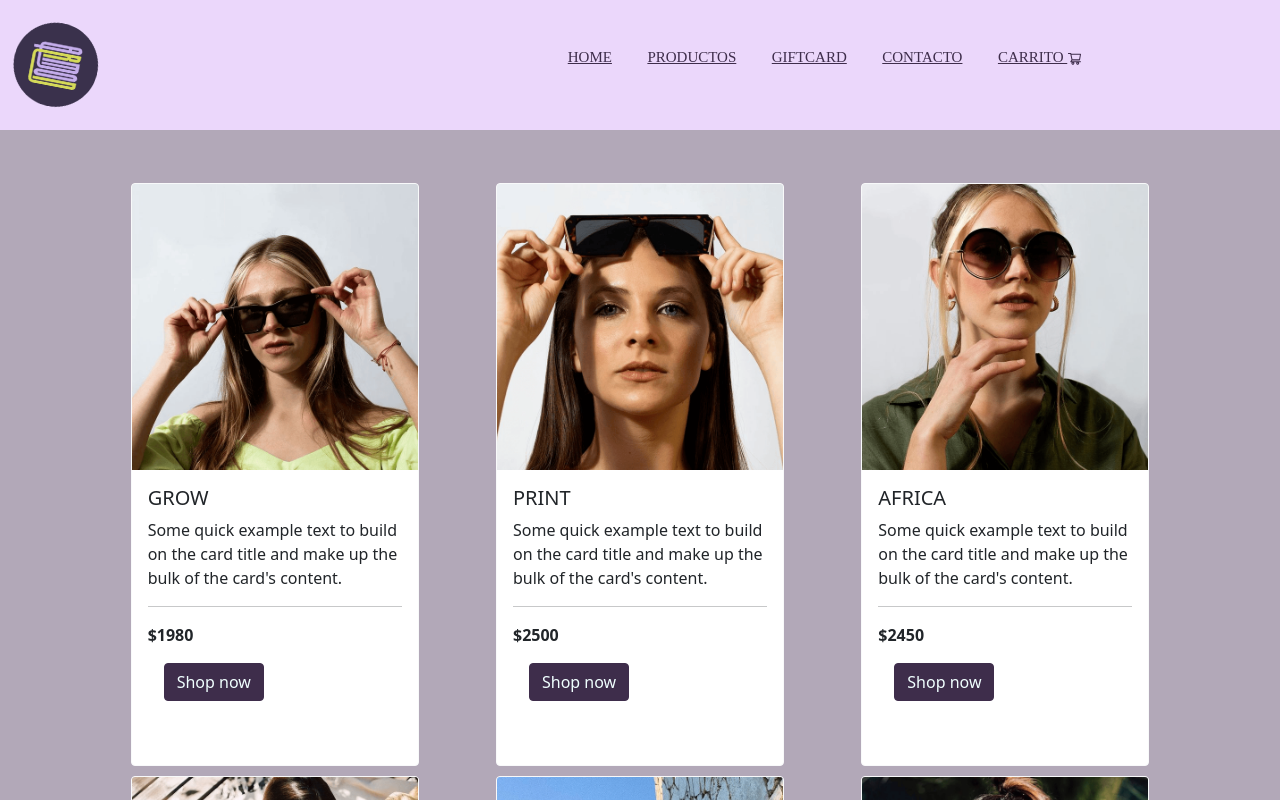
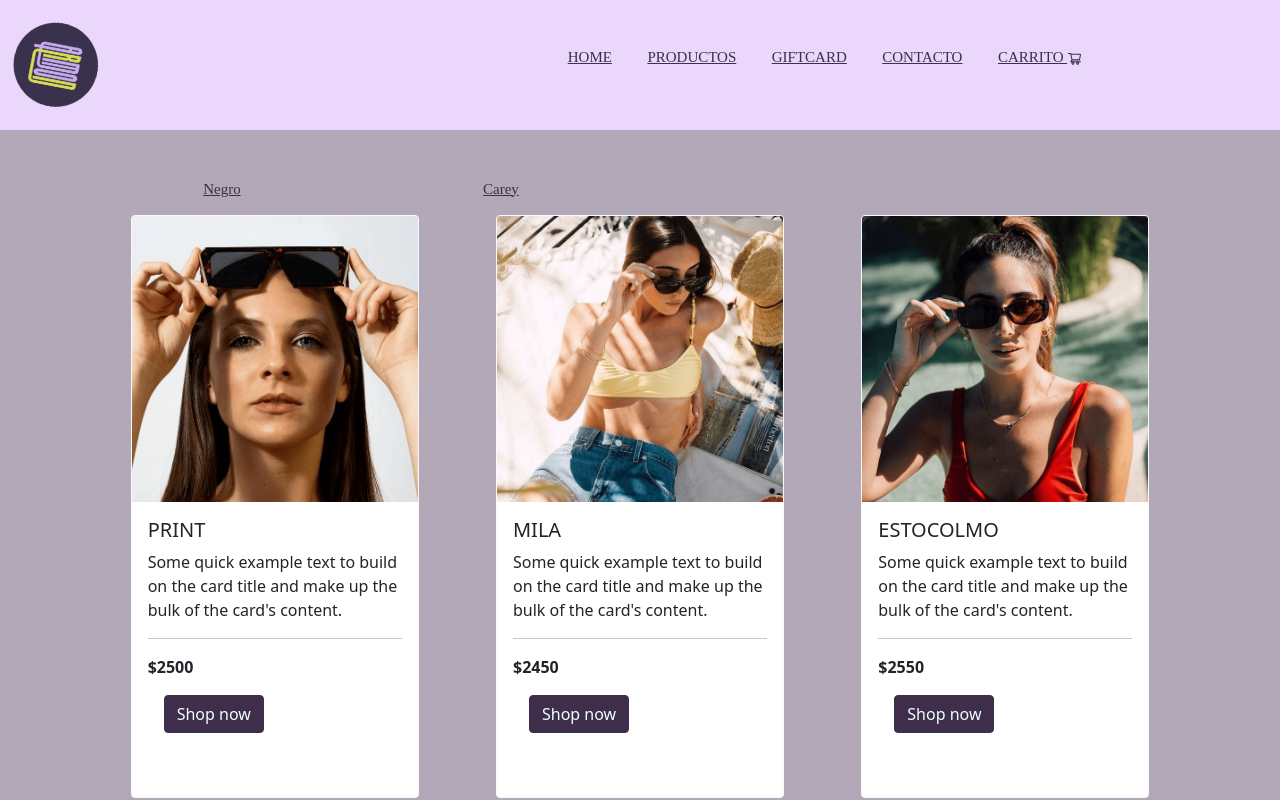
Before and after one commit to gerimartinez/entregaReact, a React (Create React App) app: page /categorias/carey in a window 1280 px wide. Shown: the top 800 px of the page. Built offline with nearby package versions, Linux system fonts and the light colour scheme; a web font is replaced by a local one.

Commit message:
gh pages añadido

```diff
--- a/package.json
+++ b/package.json
@@ -2,11 +2,13 @@
   "name": "armon-react",
   "version": "0.1.0",
   "private": true,
+  "homepage": "https://gerimartinez.github.io/react/",
   "dependencies": {
     "@testing-library/jest-dom": "^5.16.4",
     "@testing-library/react": "^13.2.0",
     "@testing-library/user-event": "^13.5.0",
     "bootstrap": "^5.1.3",
+    "gh-pages": "^4.0.0",
     "react": "^18.1.0",
     "react-bootstrap": "^2.4.0",
     "react-dom": "^18.1.0",
@@ -16,6 +18,8 @@
     "web-vitals": "^2.1.4"
   },
   "scripts": {
+    "predeploy": "npm run build",
+    "deploy": "gh-pages -d build",
     "start": "react-scripts start",
     "build": "react-scripts build",
     "test": "react-scripts test",
--- a/src/App.js
+++ b/src/App.js
@@ -1,18 +1,30 @@
 import 'bootstrap/dist/css/bootstrap.min.css';
 import "./styles.css"
 import { Navbar } from "./componentes/Navbar/Navbar"
-import { Home } from './componentes/Home/Home';
+import { Footer } from './componentes/Footer/Footer';
 import GiftCard from "./componentes/GiftCard/GiftCard"
 import Contacto from "./componentes/Contacto/Contacto"
 import { ItemListContainer } from './componentes/ItemListContainer/ItemListContainer';
 import { ItemDetailContainer } from './componentes/ItemDetailContainer/ItemDetailContainer';
 import {BrowserRouter, Routes, Route, Navigate} from "react-router-dom"
 import ItemVendidos from './componentes/ItemVendidos/ItemVendidos';
+import { CartContext } from './componentes/context/CartContext';
+import { useState } from 'react';
+
 
 
 function App() {
 
+  const [cart, setCart] = useState([])
+  console.log(cart)
+
+  const addItem = (item) => {
+    setCart ( [...cart, item] )
+  }
+
   return (
+   <CartContext.Provider value={ {cart, addItem} }>
+
       <BrowserRouter>
 
         <Navbar/>
@@ -27,8 +39,10 @@ function App() {
             <Route path='*' element={ <Navigate to={"/"}/> } />
           </Routes>
 
+          <Footer/>
       </BrowserRouter>
 
+   </CartContext.Provider>
   );
 }
 
--- a/src/componentes/ItemDetail/ItemDetail.js
+++ b/src/componentes/ItemDetail/ItemDetail.js
@@ -4,15 +4,21 @@ import ListGroupItem from 'react-bootstrap/ListGroupItem'
 import ListGroup from 'react-bootstrap/ListGroup'
 import ItemCount from "../ItemCount/ItemCount"
 import Button from 'react-bootstrap/Button'
-import { useState } from "react"
+import { useContext, useState } from "react"
 import { useNavigate } from "react-router-dom"
+import { CartContext } from "../context/CartContext"
 
 
 
 export const ItemDetail = ({item}) => {
 
+    const {addItem} = useContext(CartContext)
+
+
     const [cantidad, setCantidad] = useState(1)
+
     const navigate = useNavigate()
+
     const handleVolver = () => {
         navigate(-1)
     }
@@ -22,7 +28,7 @@ export const ItemDetail = ({item}) => {
             ...item,
             cantidad
         }
-        console.log(itemToCart)
+        addItem(itemToCart)
     }
 
     return(
--- a/src/componentes/ItemDetailContainer/ItemDetailContainer.js
+++ b/src/componentes/ItemDetailContainer/ItemDetailContainer.js
@@ -11,8 +11,7 @@ export const ItemDetailContainer = () => {
     const [loading, setLoading] = useState(true)
 
     const { itemId } = useParams()
-    console.log(itemId)
-    console.log(item)
+
 
     useEffect(() => {
         setLoading(true)
--- a/src/componentes/ItemListContainer/ItemListContainer.js
+++ b/src/componentes/ItemListContainer/ItemListContainer.js
@@ -1,38 +1,49 @@
 import "./ItemListContainer.css"
-import { useEffect, useState } from 'react'
+import { useContext, useEffect, useState } from 'react'
 import Spinner from 'react-bootstrap/Spinner'
 import { pedirDatos } from "../../mock/pedirDatos"
 import ItemList from "../ItemList/ItemList"
-
+import { useParams } from "react-router-dom"
+import { Link } from "react-router-dom"
 
 
 export const ItemListContainer = () => {
 
+
+
    const [items, setItems] = useState([])
    const [loading, setLoading] = useState(true)
+
+   const { categoryId } = useParams()
 
     useEffect(() => {
         setLoading(true)
 
         pedirDatos(true)
             .then((resp) => {
-              setItems(resp)
-              setLoading(false)
+              if (!categoryId) {
+                setItems(resp)
+              } else {
+                setItems(resp.filter((item) => item.categoria === categoryId))
+              }
+
             })
             .catch((error) => {
               console.log("error, ", error)
-              setLoading(false)
             })
             .finally(() => {
                 setLoading(false)
             })
 
-    }, [])
+    }, [categoryId])
 
 
     return (
         <section className="container my-5">
-
+            <nav className="headerNav">
+                    <Link to={"/categorias/negro"} className="navLink">Negro</Link>
+                    <Link to={"/categorias/carey"} className="navLink">Carey</Link>
+             </nav>
             {
                 loading
                 ?  <Spinner animation="border" role="status">
--- /dev/null
+++ b/src/componentes/context/CartContext.js
@@ -0,0 +1,3 @@
+import { createContext } from "react";
+
+export const CartContext = createContext()
--- a/src/mock/data.js
+++ b/src/mock/data.js
@@ -7,7 +7,8 @@ const productos = [
         nombre: "GROW",
         cantidad: 1,
         max: 7,
-        precio: 1980
+        precio: 1980,
+        categoria: "negro"
        },
        {
         id: 1,
@@ -15,7 +16,8 @@ const productos = [
         nombre: "PRINT",
         cantidad: 1,
         max: 5,
-        precio: 2500
+        precio: 2500,
+        categoria: "carey"
        },
        {
         id: 2,
@@ -23,7 +25,8 @@ const productos = [
         nombre: "AFRICA",
         cantidad: 1,
         max: 5,
-        precio: 2450
+        precio: 2450,
+        categoria: "negro"
        },
        {
         id: 3,
@@ -31,7 +34,8 @@ const productos = [
         nombre: "MILA",
         cantidad: 1,
         max: 15,
-        precio: 2450
+        precio: 2450,
+        categoria: "carey"
        },
        {
         id: 4,
@@ -39,7 +43,8 @@ const productos = [
         nombre: "DOLLE",
         cantidad: 1,
         max: 8,
-        precio: 2230
+        precio: 2230,
+        categoria: "negro"
        },
        {
         id: 5,
@@ -47,7 +52,8 @@ const productos = [
         nombre: "ESTOCOLMO",
         cantidad: 1,
         max: 5,
-        precio: 2550
+        precio: 2550,
+        categoria: "carey"
        }
 ]
 export default productos
```
Also changed, not shown: 1 other file (tests, documents, lock files or other folders). Lines whose indentation alone changed are shown as unchanged.
